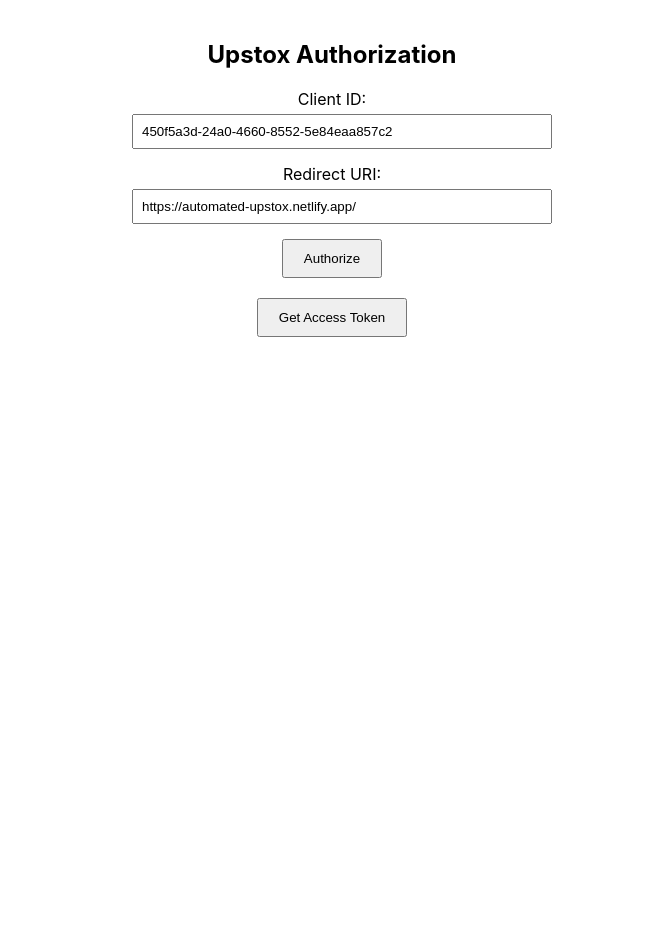
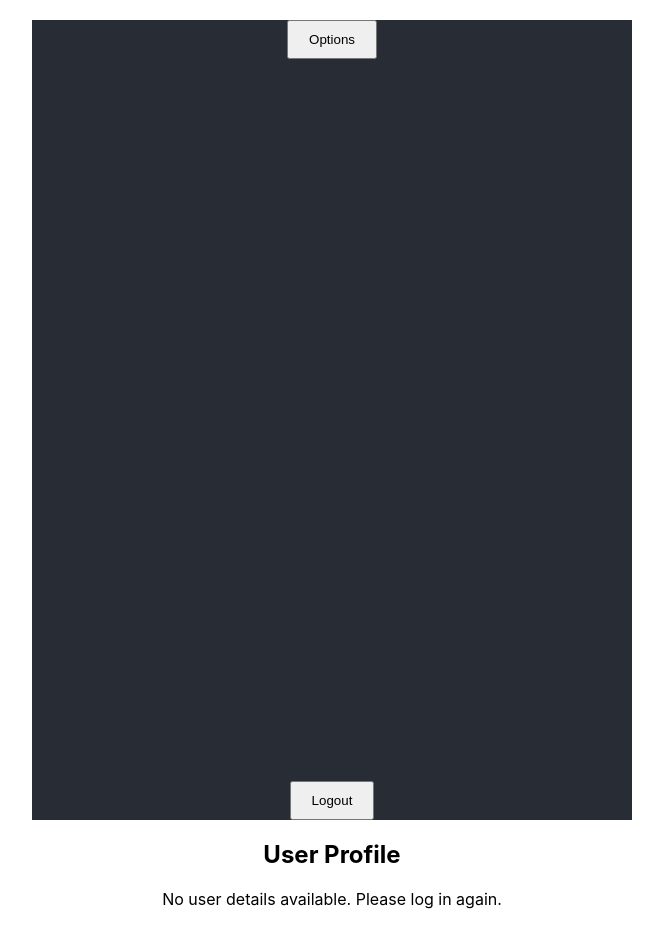
Before and after one commit to zuha-khalid-au3/Trade-Automation, a React (Create React App) app in the folder Frontend/my-trade/: page /profile in a window 1280 px wide. Before the commit this address led to /. Shown: the whole page, without its empty margins (308-971 px from the left). Before the commit the page ends 800 px from the top, so only its background shows below. Built offline with nearby package versions, Linux system fonts and the light colour scheme.

Commit message:
Profile.js

```diff
--- a/Frontend/my-trade/src/Profile.js
+++ b/Frontend/my-trade/src/Profile.js
@@ -1,18 +1,12 @@
 // Profile.js
-import React, { useState, useEffect } from 'react';
+import React from 'react';
 import { useLocation, useNavigate } from 'react-router-dom';
 import axios from 'axios';
 
 const Profile = () => {
   const location = useLocation();
   const navigate = useNavigate();
-  const authCode = location.state?.authCode || JSON.parse(localStorage.getItem('accessToken'));
-
-  useEffect(() => {
-    if (!authCode) {
-      navigate('/');
-    }
-  }, [authCode, navigate]);
+  const authCode = location.state?.authCode;
 
   const handleLogout = async () => {
     const url = 'https://api.upstox.com/v2/logout';
@@ -41,12 +35,14 @@
       </header>
       <h2>User Profile</h2>
       {authCode ? (
+        <>
           <div>
             <h3>Access Token Details:</h3>
             <pre>Email: {authCode.email}</pre>
             <pre>User Name: {authCode.user_name}</pre>
             <pre>Access Token: {authCode.access_token}</pre>
           </div>
+        </>
       ) : (
         <p>No user details available. Please log in again.</p>
       )}
```
Lines whose indentation alone changed are shown as unchanged.
